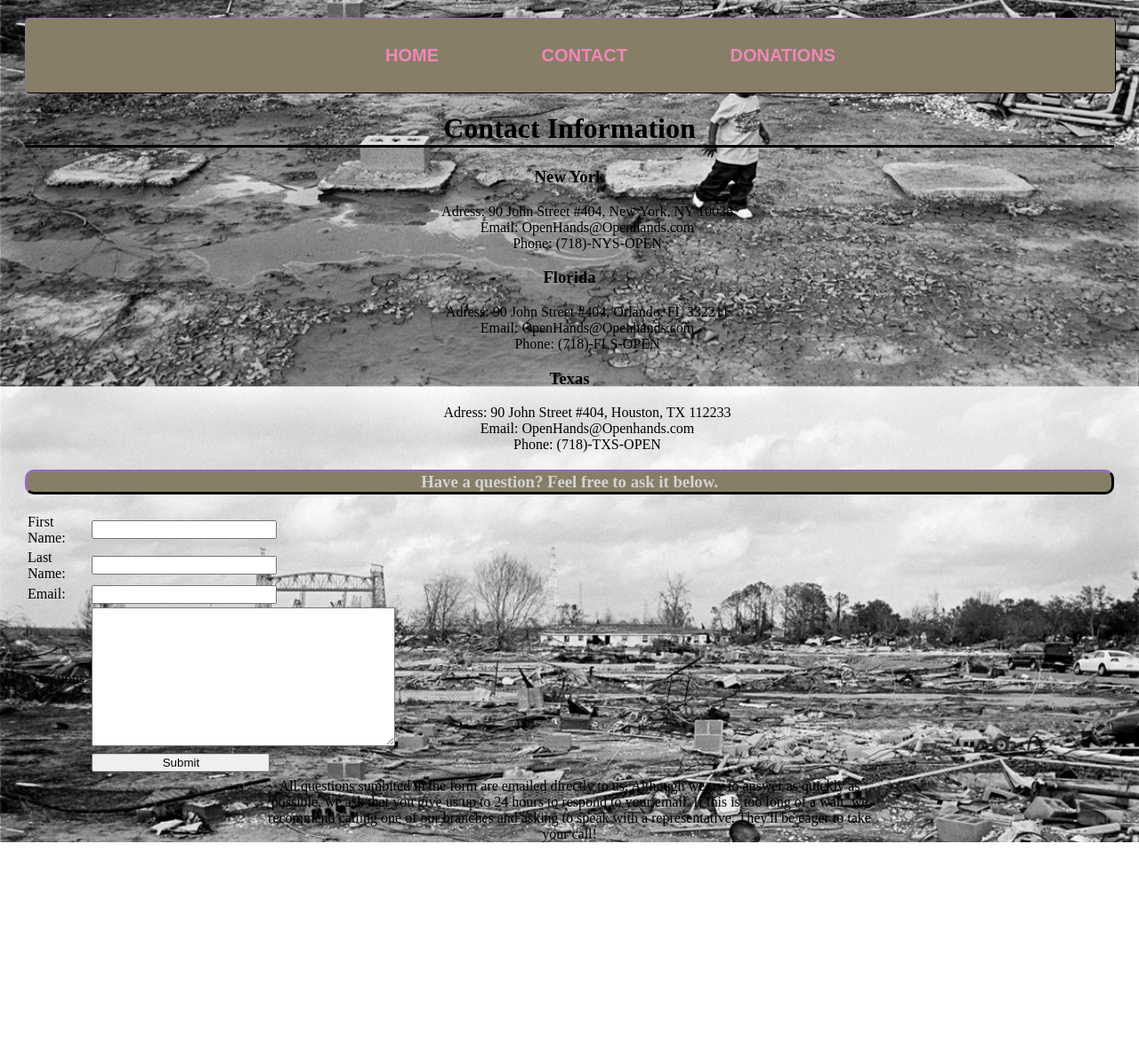
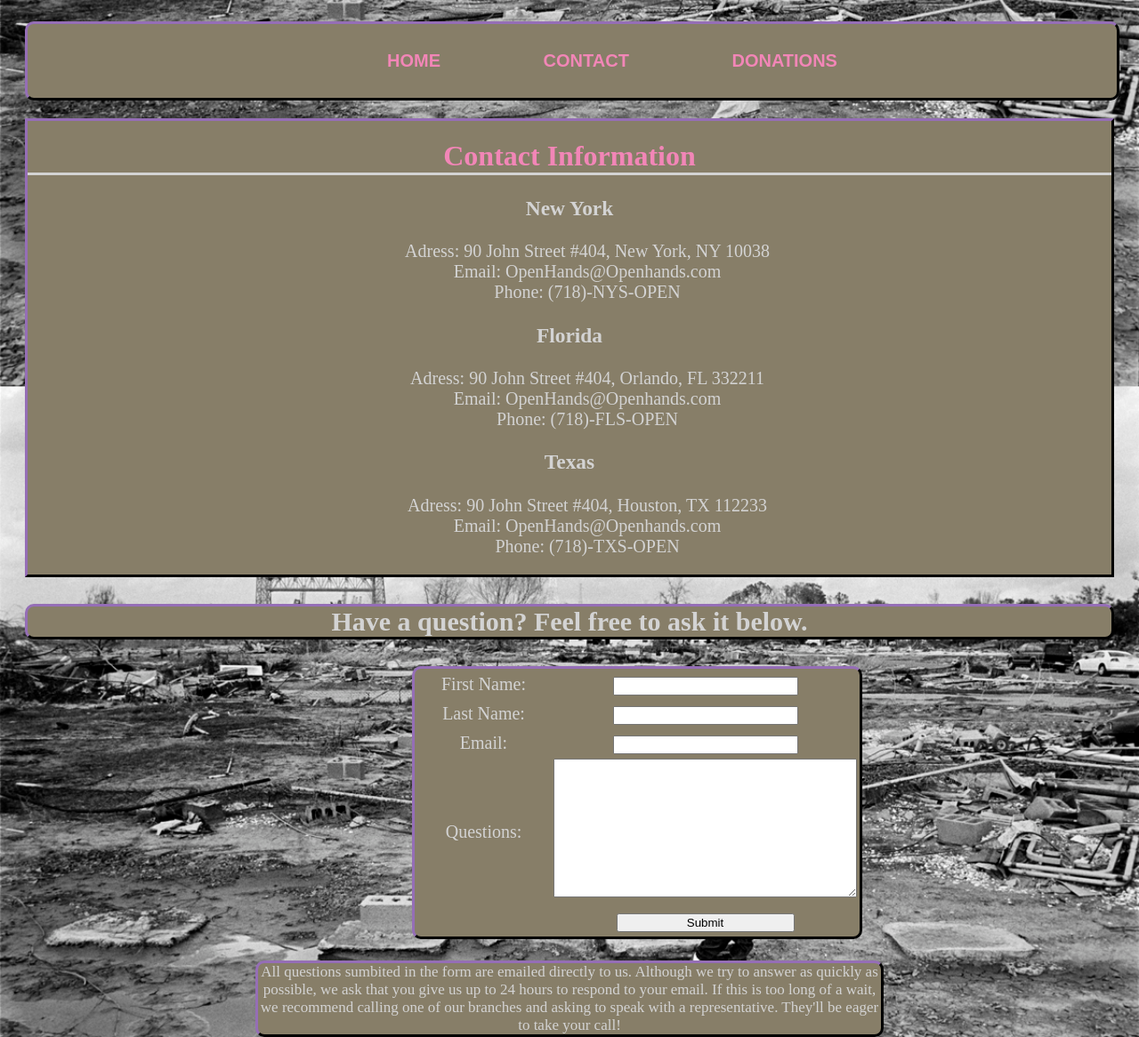
Before and after one commit to jborbon/causes2, a plain HTML site: page contact.html in a window 1280 px wide. Shown: the part 440-1606 px from the top of the page at 89% size. Before the commit the page ends 1387 px from the top, so only its background shows below. Drawn offline with Linux system fonts and the light colour scheme.

Commit message:
styled the donate page and contact page

```diff
--- a/contact.html
+++ b/contact.html
@@ -26,6 +26,7 @@
 			</nav>
 		</header>
 	</div>
+	<div id="heading_info">
 		<h1 id="contactinfo_heading">Contact Information</h1>
 		<div id="contactinfo">
 			<div class="NY_Location">
@@ -53,8 +54,8 @@
 				</ul>
 			</div>
 		</div> <!--closing contact info div!-->
+	</div>
 	<h3 id="message">Have a question? Feel free to ask it below.</h3>
-	<div>
 	<form id="questionForm">
 		<table>
 			<tr>
@@ -80,7 +81,6 @@
 			</tr>
 		</table>
 	</form>
-	</div>
 	<p id="bottomPquestions">All questions sumbited in the form are emailed directly to us. Although we try to answer as quickly as possible, we ask that you give us up to 24 hours to respond to your email. If this is too long of a wait, we recommend calling one of our branches and asking to speak with a representative. They'll be eager to take your call!</p>
 	<script src="main2.js"></script>
 </body>
--- a/css/default.css
+++ b/css/default.css
@@ -2,15 +2,25 @@
 .banner{
 	height: 500px;
 }
+#heading_info{
+	border-style: solid;
+	border-color: #956EB6 black black #956EB6;
+	color:lightgrey;
+	background-color: #877E68;
+	margin-top: 20px;
+}
 #contactinfo_heading{
 	text-align: center;
 	border-bottom-style: solid;
+	border-bottom-color: lightgrey;
+	color: #F286B7;
 }
 #contactinfo ul{
 	list-style: none;
 }
 .NY_Location, .FL_Location, .TX_Location{
 	text-align: center;
+	font-size: 20px;
 }
 #our_supporters{
 	text-align: center;
@@ -159,10 +169,27 @@ margin:20px;
 	color:lightgrey;
 	background-color: #877E68;
 	border-radius: 10px;
+	font-size: 30px;
 }
-#questionForm{
-	margin: auto;
-	width: 400px;
+#questionForm {
+	width:500px;
+	line-height: 30px;
+	background-color:#877E68;
+	border-style: solid;
+	border-color: #956EB6 black black #956EB6;
+	border-radius: 10px;
+	text-align: center;
+	font-size: 20px;
+	color: lightgrey;
+	display: inline-block;
+	position: relative;
+	margin-left: 435px;
+	/*margin-right: auto;*/
+	margin-bottom: 20px;
+}
+#questionForm td{
+	width: 200px;
+	padding-top: 0px;
 }
 #donateP{
 	text-align: center;
@@ -181,6 +208,18 @@ margin:20px;
 	text-align: center;
 	width: 700px;
 	margin: auto;
+	border-style: solid;
+	border-color: #956EB6 black black #956EB6;
+	background-color: #877E68;
+	color: lightgrey;
+	font-size: 17px;
+	border-radius: 10px;
+	margin-bottom: 20px;
+	/*display: inline-block;
+	position: relative;*/
+	/*margin-left: 100px;
+	margin-bottom: 100px;*/
+
 }
 #bottomDonateMessage{
 	text-align: center;
@@ -251,7 +290,6 @@ input{
 .banner-info{
 	border-style: solid;
 	border-color: #F286B7;
-	border-width: 1px;
 	width: 100%;
 	height: 400px;
 	border-color: black;
@@ -262,9 +300,9 @@ input{
 	-webkit-background-size:cover;
 -moz-background-size:cover;
 -o-background-size: cover;
-background-size:cover;
-border-radius: 5px;
-border-left-color:#956EB6;
+	background-size:cover;
+	border-radius: 10px;
+	border-left-color:#956EB6;
 	border-top-color: #956EB6;
 
 
@@ -276,8 +314,7 @@ border-left-color:#956EB6;
 	border-color:black;
 	width: 100%;
 	border-style : solid;
-	border-width: 1px;
-	border-radius: 5px;
+	border-radius: 10px;
 	border-left-color:#956EB6;
 	border-top-color: #956EB6;
 	font-family: 'Pathway Gothic One', sans-serif;
@@ -312,7 +349,7 @@ border-left-color:#956EB6;
 	width:60%;
 	height :100%;
 	margin-top:30px;
-	padding: 15px;
+	padding: 10px;
 	float:left;
 
 }
@@ -324,12 +361,10 @@ border-left-color:#956EB6;
 	border-bottom-color:black;
 	border-right-color:black;
 	width:100%;
-	height :100%;
 	padding:40px;
 	float: left;
 	background-color:  #877E68;
-	border-width: 2px;
-	border-radius: 5px;
+	border-radius: 10px;
 	font-weight: 800;
 	color:lightgray;
 
@@ -356,10 +391,9 @@ border-left-color:#956EB6;
 	width: 100%;
 	height: 400px;
 	border-style: solid;
-	border-width: 2px;
 	box-sizing: border-box;
 	background-size:cover;
-	border-radius: 5px;
+	border-radius: 10px;
 	border-right-color:#956EB6;
 	border-bottom-color: #956EB6;
 }
@@ -368,12 +402,11 @@ border-left-color:#956EB6;
 	width: 100%;
 	height: 400px;
 	border-style: solid;
-	border-width: 2px;
 	box-sizing: border-box;
 	background-size:cover;
 	margin-top:20px;
-border-radius: 5px;
-border-right-color:#956EB6;
+	border-radius: 10px;
+	border-right-color:#956EB6;
 	border-bottom-color: #956EB6;
 }
 #col2-pic3{
@@ -381,12 +414,11 @@ border-right-color:#956EB6;
 	width: 100%;
 	height: 400px;
 	border-style: solid;
-	border-width: 2px;
 	box-sizing: border-box;
 	background-size:cover;
-margin-top:20px;
-border-radius: 5px;
-border-right-color:#956EB6;
+	margin-top:20px;
+	border-radius: 10px;
+	border-right-color:#956EB6;
 	border-bottom-color: #956EB6;
 }
 #col2-pic4{
@@ -394,11 +426,10 @@ border-right-color:#956EB6;
 	width: 100%;
 	height: 400px;
 	border-style: solid;
-	border-width: 2px;
 	box-sizing: border-box;
 	background-size:cover;
 	margin-top:20px;
-	border-radius: 5px;
+	border-radius: 10px;
 	border-right-color:#956EB6;
 	border-bottom-color: #956EB6;
 }
```
Lines whose indentation alone changed are shown as unchanged.
